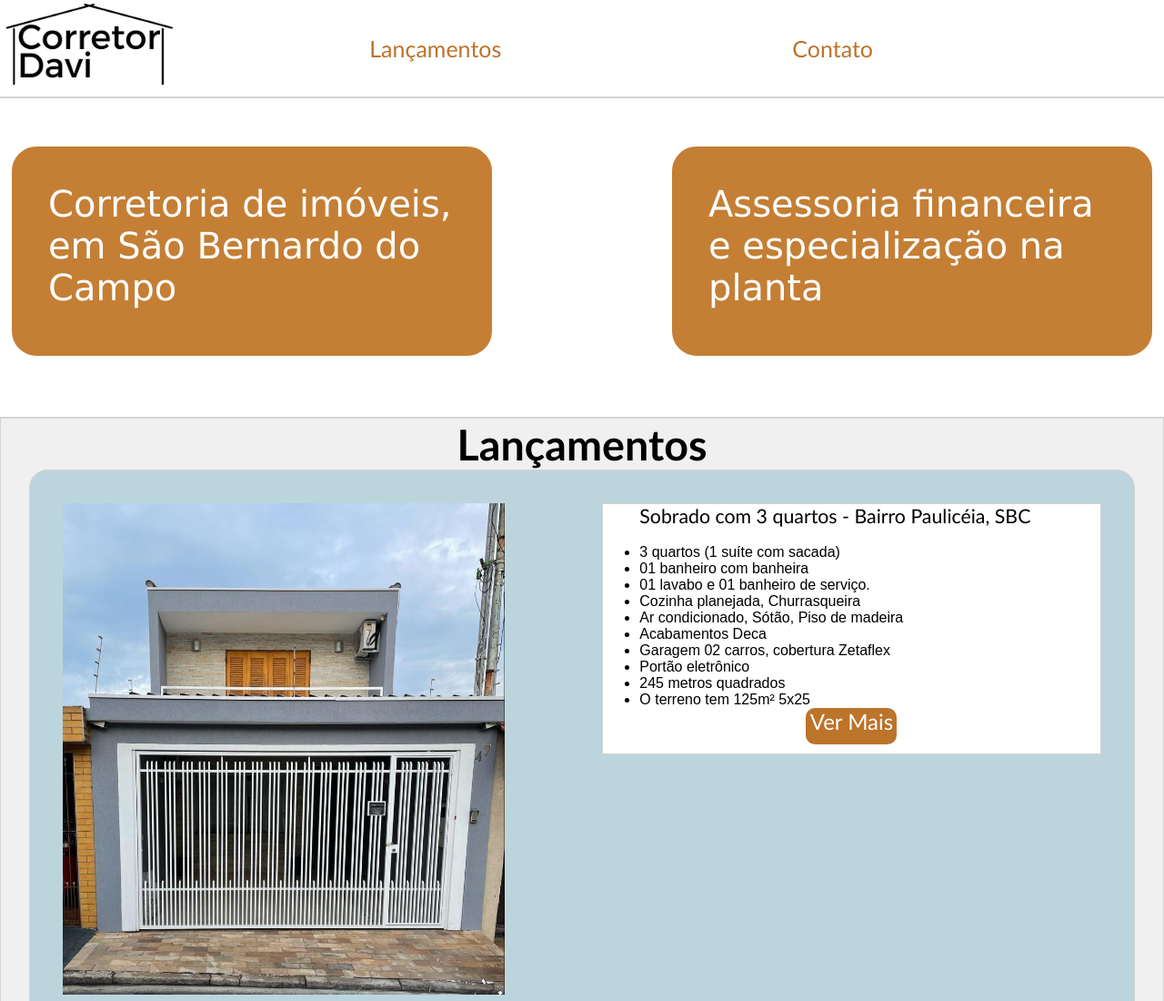
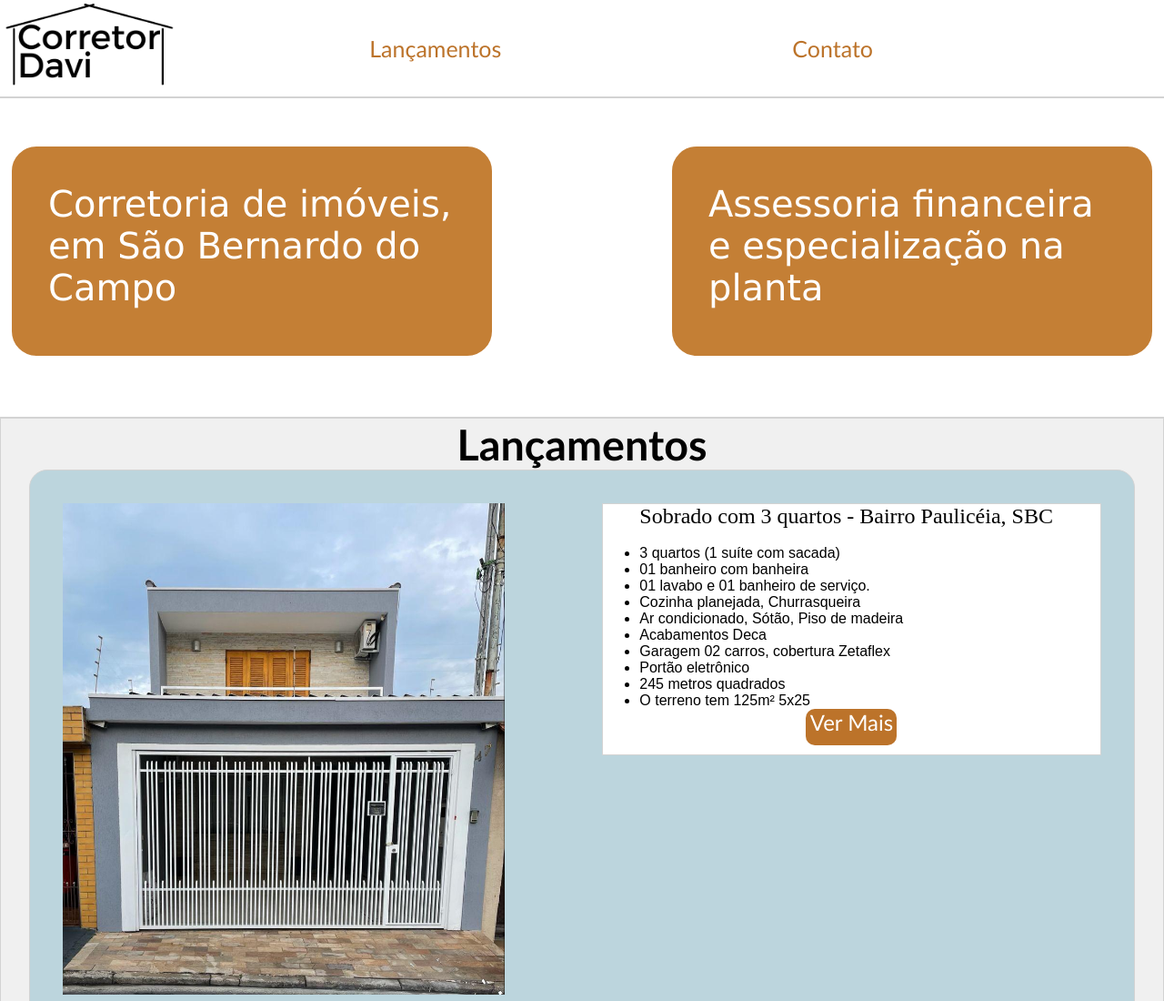
Before and after one commit to JuanLiraEst/CorretorDavi, a plain HTML site: page index.html in a window 1280 px wide. Shown: the top 1100 px of the page at 91% size. Drawn offline with Linux system fonts and the light colour scheme.

Commit message:
resolvendo bug do texto

```diff
--- a/css/style.css
+++ b/css/style.css
@@ -131,9 +131,8 @@ details > summary {
     font-size:12pt;
     font-family:Arial, Helvetica, sans-serif
 }
-ul p{
-    font-size:16pt;
-    font-family:'Gill Sans', 'Gill Sans MT', Calibri, 'Trebuchet MS', sans-serif;
+#titulo1{
+    font-size:18pt;
 }
 /*Slider*/
 .slider{
--- a/index.html
+++ b/index.html
@@ -32,7 +32,7 @@
                 <div id="l1">
                     <div id="l1esq"> <img src="imgs1/1.jpg" width="100%"></div>
                     <div id="l1dir">
-                        <ul><p> Sobrado com 3 quartos - Bairro Paulicéia, SBC</p><br>
+                        <ul><p id="titulo1"> Sobrado com 3 quartos - Bairro Paulicéia, SBC</p><br>
                             <li>3 quartos (1 suíte com sacada)</li>
                             <li>01 banheiro com banheira</li>
                             <li>01 lavabo e 01 banheiro de serviço.</li>
```
